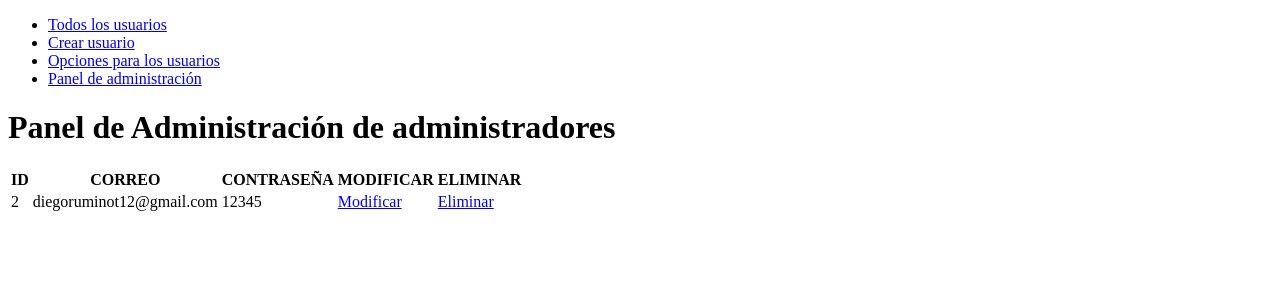
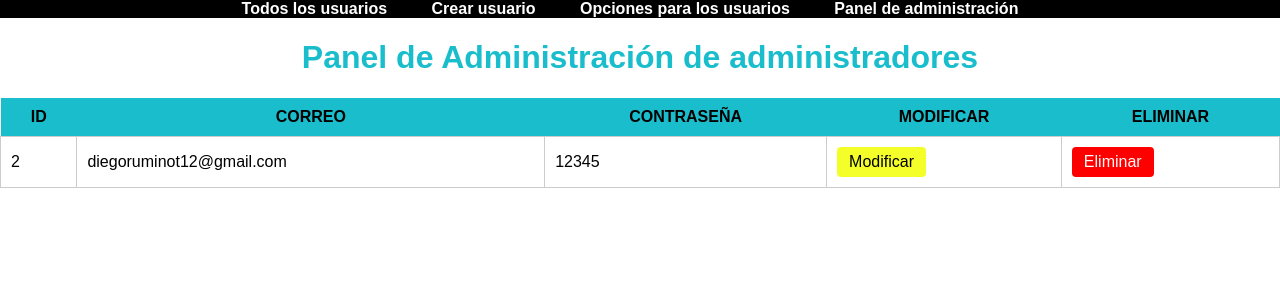
Before and after one commit to Diegood07/Cinemac, a Django app: page /usuarios/modificar_usuario/ in a window 1280 px wide. Shown: the top 300 px of the page. Run offline with Django 4.2, Linux system fonts and the light colour scheme; data comes from the database, SQL or seed files in the repository; both versions use the stored data as it was after the commit.

Commit message:
añadiendo css de los usuarios

```diff
--- /dev/null
+++ b/administrador/static/css/opciones_usuarios.css
@@ -0,0 +1,86 @@
+/* Estilos generales */
+body {
+    font-family: Arial, sans-serif;
+    margin: 0;
+    padding: 0;
+  }
+
+  h1 {
+    text-align: center;
+    color: #19bdcc;
+  }
+
+  /* Estilos de la barra de navegación */
+  nav {
+    background-color: #000;
+  }
+
+  nav ul {
+    list-style-type: none;
+    margin: 0;
+    padding: 0;
+    text-align: center;
+  }
+
+  nav ul li {
+    display: inline-block;
+    margin-right: 20px;
+  }
+
+  nav ul li a {
+    color: #fff;
+    text-decoration: none;
+    font-weight: bold;
+    font-size: 16px;
+    padding: 10px;
+    transition: color 0.3s;
+  }
+
+  nav ul li a:hover {
+    color: #ffbd2a;
+  }
+
+  /* Estilos de la tabla */
+  table {
+    width: 100%;
+    border-collapse: collapse;
+    margin-top: 20px;
+  }
+
+  table th {
+    background-color: #19bdcc;
+    color: #000;
+    font-weight: bold;
+    padding: 10px;
+  }
+
+  table td {
+    border: 1px solid #ccc;
+    padding: 10px;
+  }
+
+  /* Estilos de los enlaces para modificar y eliminar */
+  .btm-Modificar{
+    display: inline-block;
+    padding: 6px 12px;
+    background-color: #f4ff2a;
+    color: #000;
+    text-decoration: none;
+    border-radius: 4px;
+    transition: background-color 0.3s;
+  }
+
+  .btm-Eliminar {
+    display: inline-block;
+    padding: 6px 12px;
+    background-color: rgb(255, 0, 0);
+    color: #fffbfb;
+    text-decoration: none;
+    border-radius: 4px;
+    transition: background-color 0.3s;
+  }
+
+  .btm-Modificar:hover,
+  .btm-Eliminar:hover {
+    background-color: #47ffce;
+  }
--- a/administrador/templates/html/usuarios/crear_usuario.html
+++ b/administrador/templates/html/usuarios/crear_usuario.html
@@ -6,7 +6,7 @@
     <meta charset="UTF-8">
     <meta name="viewport" content="width==device-width, initial-scale=1.0">
     <title>Crear usuario</title>
-    <link rel="stylesheet" href="">
+    <link rel="stylesheet" href="{% static 'css/crear_usuario.css' %}">
 </head>
 
 <body>
--- a/administrador/templates/html/usuarios/modificar_usuario.html
+++ b/administrador/templates/html/usuarios/modificar_usuario.html
@@ -4,7 +4,7 @@
 <head>
     <meta charset="UTF-8">
     <meta name="viewport" content="width=device-width, initial-scale=1.0">
-    <link rel="stylesheet" href="">
+    <link rel="stylesheet" href="{% static 'css/modificar_usuario.css' %}">
     <title>Modificar usuario</title>
 </head>
 <body>
--- a/administrador/templates/html/usuarios/opciones_usuarios.html
+++ b/administrador/templates/html/usuarios/opciones_usuarios.html
@@ -4,7 +4,7 @@
 <head>
     <meta charset="UTF-8">
     <meta name="viewport" content="width=device-width, initial-scale=1.0">
-    <link rel="stylesheet" href="">
+    <link rel="stylesheet" href="{% static 'css/opciones_usuarios.css' %}">
     <title>Administración usuario</title>
 </head>
 <body>
--- a/administrador/templates/html/usuarios/usuarios_totales.html
+++ b/administrador/templates/html/usuarios/usuarios_totales.html
@@ -4,7 +4,7 @@
 <head>
     <meta charset="UTF-8">
     <meta name="viewport" content="width=device-width, initial-scale=1.0">
-    <link rel="stylesheet" href="">
+    <link rel="stylesheet" href="{% static 'css/usuarios_totales.css' %}">
     <title>Total de usuarios</title>
 </head>
 <body>
```
Also changed, not shown: administrador/static/css/crear_usuario.css (added, +137 -0 lines), administrador/static/css/modificar_usuario.css (added, +80 -0 lines), administrador/static/css/usuarios_totales.css (added, +73 -0 lines), db.sqlite3.
